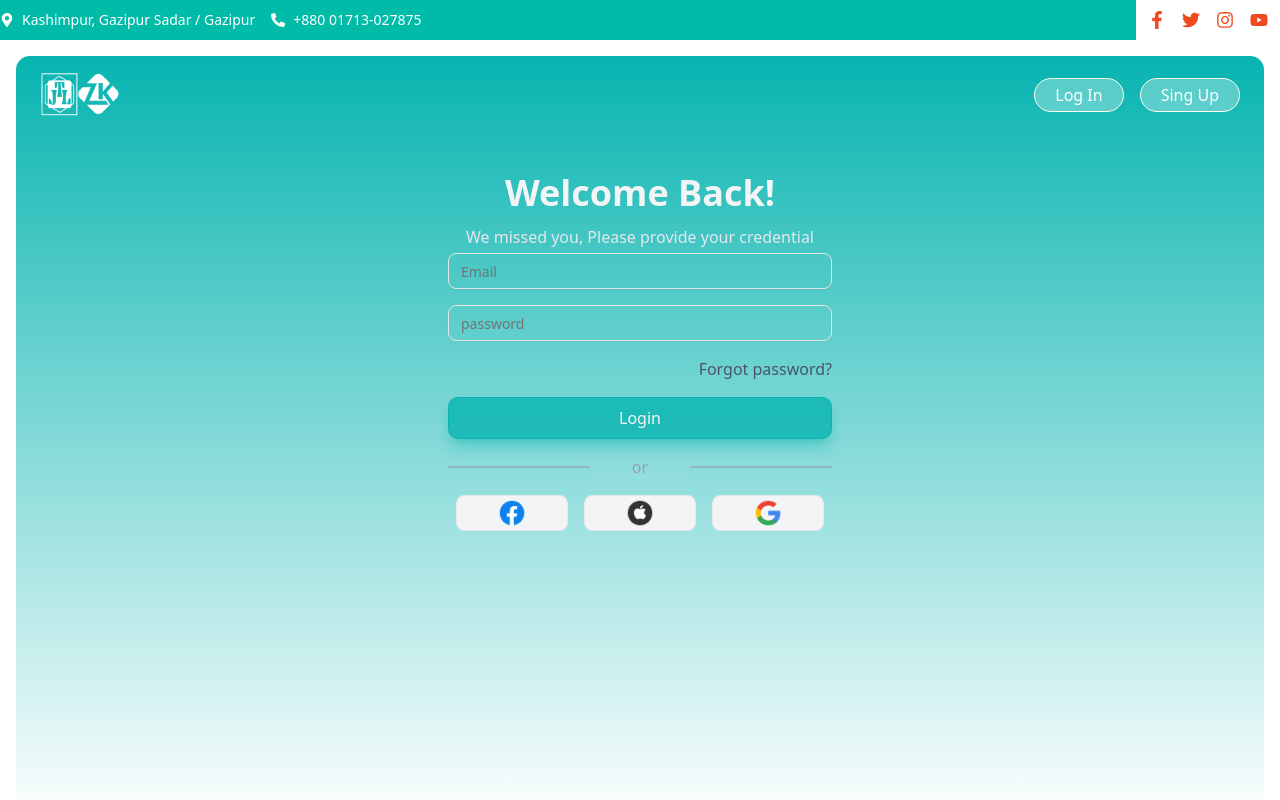
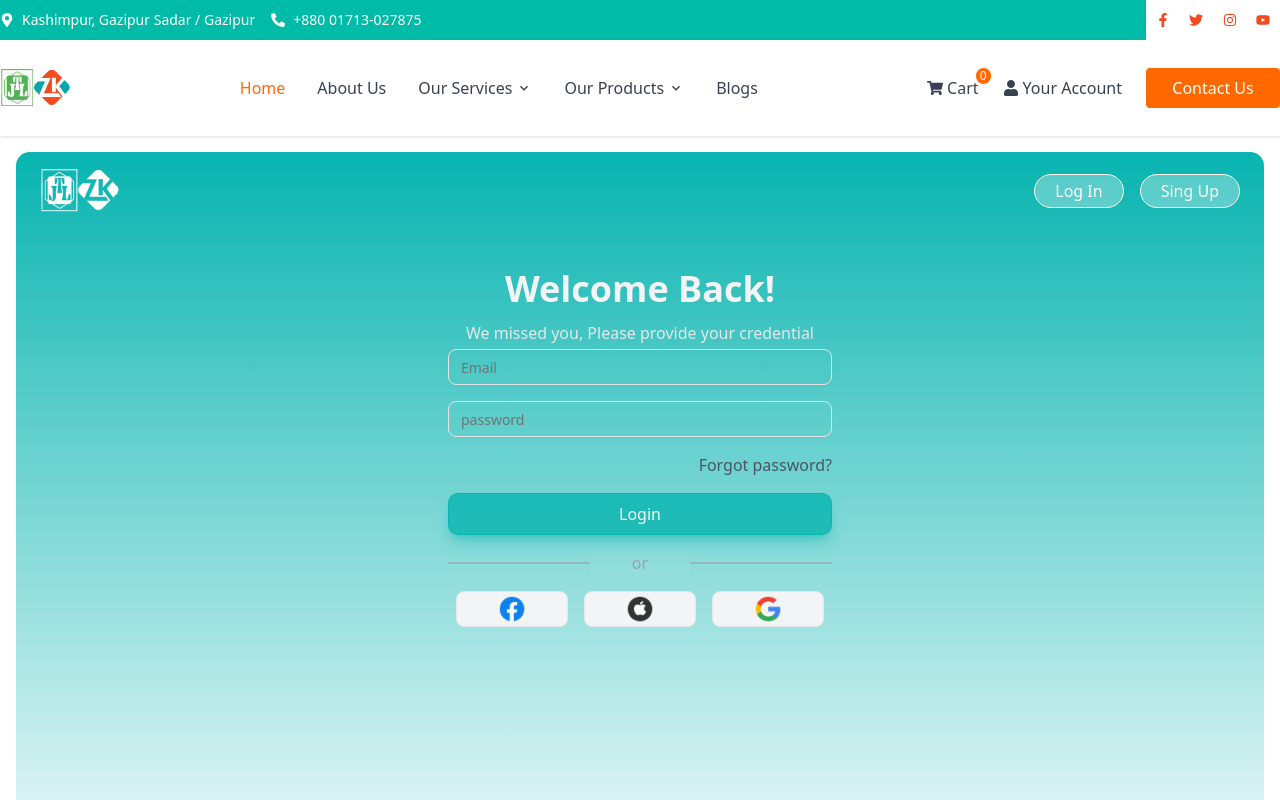
Before and after one commit to uforco/goinnovior-task, a Next.js app: page /login in a window 1280 px wide. Shown: the top 800 px of the page. Built offline with nearby package versions, Linux system fonts and the light colour scheme.

Commit message:
navber and topber

```diff
--- a/app/layout.tsx
+++ b/app/layout.tsx
@@ -1,8 +1,9 @@
 import type { Metadata } from "next";
 import { Geist, Geist_Mono } from "next/font/google";
 import "./globals.css";
-import MainFooterComponent from '@/components/footer/mainFooterComponent';
-import TopBar from '@/components/header_section/TopBer';
+import MainFooterComponent from "@/components/footer/mainFooterComponent";
+import TopBar from "@/components/header_section/TopBer";
+import Navbar from "../components/header_section/NavSection/NavBer";
 
 const geistSans = Geist({
   variable: "--font-geist-sans",
@@ -30,6 +31,8 @@ export default function RootLayout({
         className={`${geistSans.variable} ${geistMono.variable} antialiased`}
       >
         <TopBar></TopBar>
+        <Navbar></Navbar>
+
         {children}
         <MainFooterComponent />
       </body>
--- /dev/null
+++ b/components/header_section/NavSection/NavBer.tsx
@@ -0,0 +1,72 @@
+import Image from "next/image";
+import { FaShoppingCart, FaUser } from "react-icons/fa";
+import { MdKeyboardArrowDown } from "react-icons/md";
+import logo from "@/public/WhatsApp_Image_2024-10-05_at_11.43.07_1aaadc00__1___1_-removebg-preview (1) 1.png"
+import Link from "next/link";
+
+const Navbar = () => {
+  return (
+    <header className="w-full bg-white shadow px-4 md:px-2 xl:px-0 ">
+      <div className="max-w-7xl mx-auto px-0">
+        <div className="flex items-center justify-between h-24">
+          {/* Logo */}
+          <div className="flex items-center gap-2">
+            <Image src={logo} alt="Logo" className="h-10 w-auto" />
+          </div>
+
+          {/* Navigation Links */}
+          <nav className="hidden lg:flex items-center gap-8 font-medium text-gray-700">
+            <a href="#" className="text-orange-500">
+              Home
+            </a>
+            <a href="#" className="hover:text-orange-500">
+              About Us
+            </a>
+
+            <div className="flex items-center gap-1 cursor-pointer hover:text-orange-500">
+              <span>Our Services</span>
+              <MdKeyboardArrowDown />
+            </div>
+
+            <div className="flex items-center gap-1 cursor-pointer hover:text-orange-500">
+              <span>Our Products</span>
+              <MdKeyboardArrowDown />
+            </div>
+
+            <a href="#" className="hover:text-orange-500">
+              Blogs
+            </a>
+          </nav>
+
+          {/* Right Section */}
+          <div className="flex items-center gap-6">
+            {/* Cart */}
+            <div className="relative flex items-center gap-1 cursor-pointer text-gray-700 hover:text-orange-500">
+              <FaShoppingCart />
+              <span>Cart</span>
+              <span className="absolute -top-2 -right-3 bg-orange-500 text-white text-xs rounded-full px-1">
+                0
+              </span>
+            </div>
+
+            {/* Account */}
+            <div className="hidden sm:flex items-center gap-1 cursor-pointer text-gray-700 hover:text-orange-500">
+              <FaUser />
+              <span>Your Account</span>
+            </div>
+
+            {/* Contact Button */}
+            <Link
+              href="#"
+              className="bg-orange-500 text-white text-center px-4 py-2 rounded hover:bg-orange-600 w-33.5 transition"
+            >
+              Contact Us
+            </Link>
+          </div>
+        </div>
+      </div>
+    </header>
+  );
+};
+
+export default Navbar;
--- a/components/header_section/TopBer.tsx
+++ b/components/header_section/TopBer.tsx
@@ -10,7 +10,7 @@ import {
 
 const TopBar = () => {
   return (
-    <div className="w-full bg-teal-500 text-white text-sm">
+    <div className="w-full bg-teal-500 text-white text-sm px-4 md:px-0 ">
       <div className="max-w-7xl mx-auto  flex flex-col md:flex-row items-center justify-between gap-2">
         {/* Left Section */}
         <div className="flex flex-col sm:flex-row items-center gap-4">
@@ -26,7 +26,7 @@ const TopBar = () => {
         </div>
 
         {/* Right Section - Social Icons */}
-        <div className="flex items-center gap-4 bg-white h-10 px-3 text-lg  ">
+        <div className="flex items-center gap-4 bg-white h-10 w-33.5 text-md justify-around px-2  ">
           <Link href="#" className="hover:text-gray-200 transition text-[#EE4B21] ">
             <FaFacebookF />
           </Link>
```
